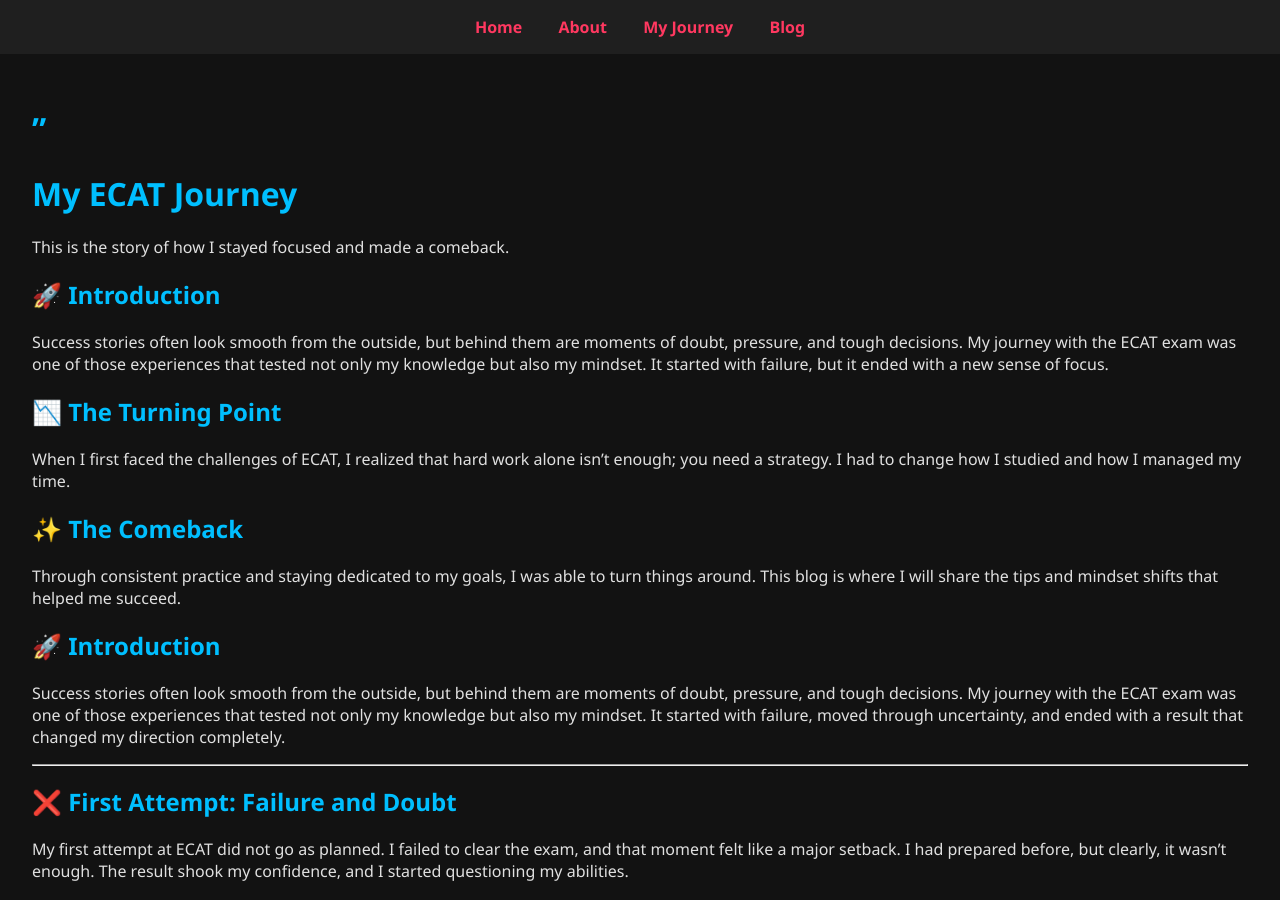
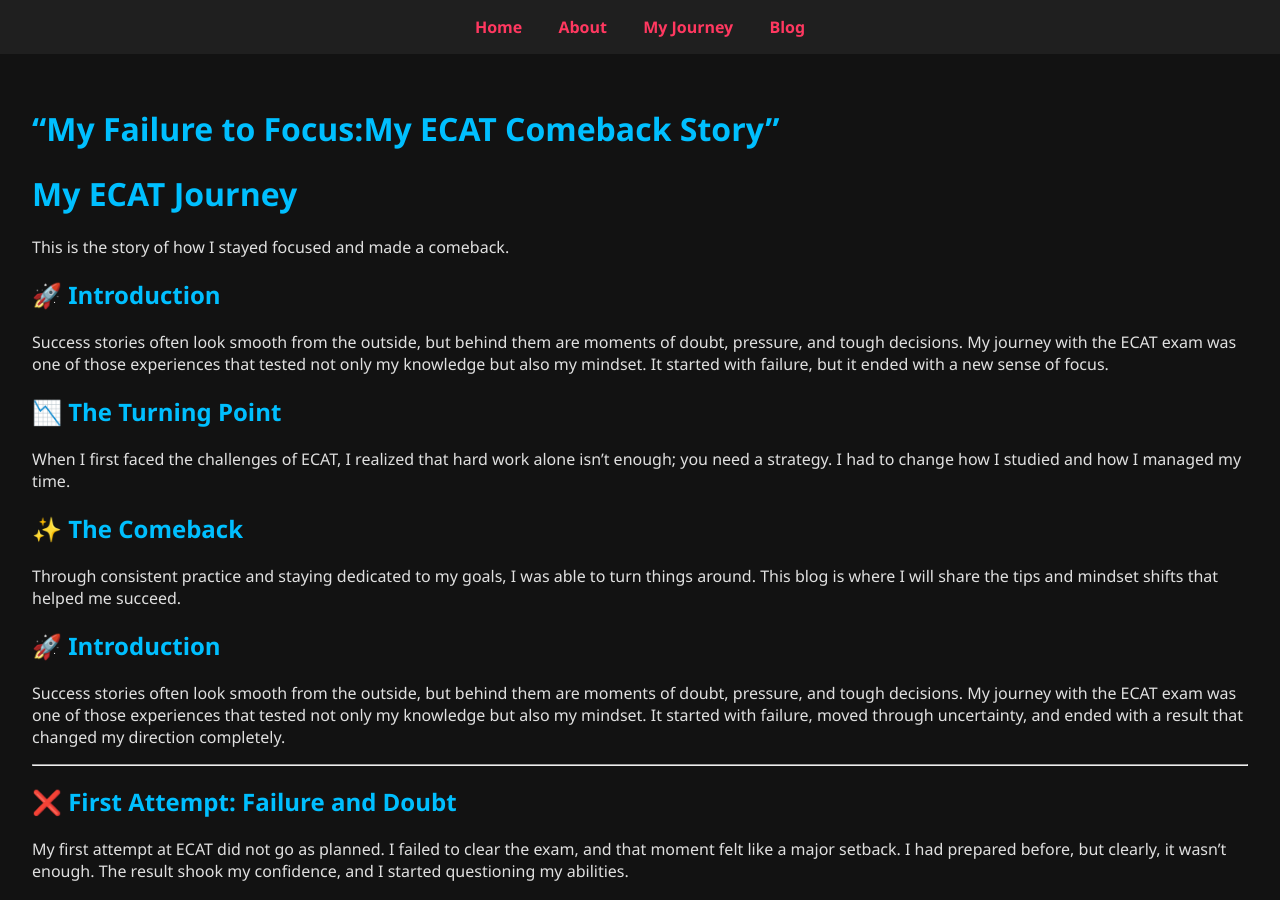
Before and after one commit to engr-ahmad-munawar/engr-ahmad-munawar.github.io-Portfolio-, a Jekyll site: the page built from _posts/2026-04-02-first-post.md, in a window 1280 px wide and 900 px high. Built offline with Jekyll 4.4.1, drawn with Linux system fonts in a browser that asks for light colours.

Commit message:
Update 2026-04-02-first-post.md

```diff
--- a/_posts/2026-04-02-first-post.md
+++ b/_posts/2026-04-02-first-post.md
@@ -4,7 +4,7 @@ title: "first-post"
 date: 2026-04-02
 permalink: /first-post/
 ---
-#                                  "
+#                                  "My Failure to Focus:My ECAT Comeback Story"
 # My ECAT Journey
 This is the story of how I stayed focused and made a comeback.
 
```
